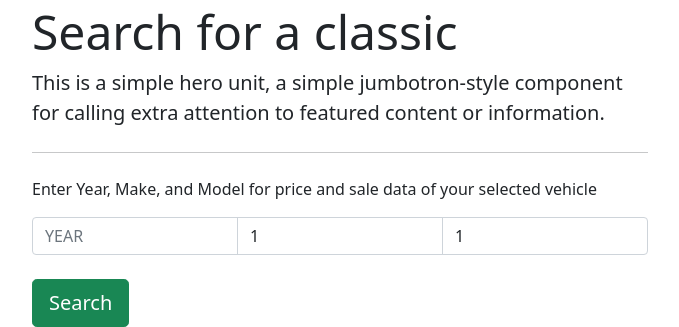
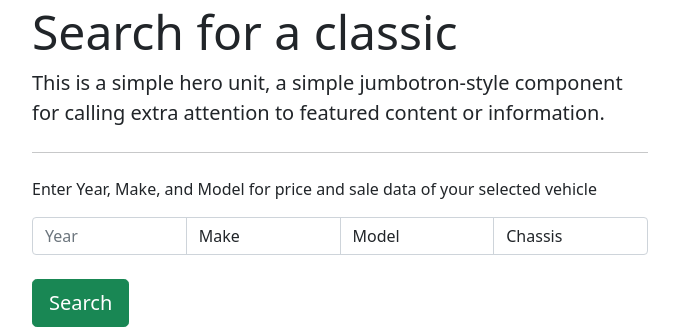
Before and after one commit to BernieAL/EuroClassic, a Python web app: template euro-classic-app/templates/home.html in a window 1280 px wide; the page is wider, and only the part inside the window is pictured. Shown: the part 162-489 px from the top of that part, without its empty margins (300-979 px from the left). Run offline with Jinja, Linux system fonts and the light colour scheme; the template is opened without the code that fills it, so the values that code supplies are empty; some libraries are stand-ins or nearby versions.

Commit message:
Dropdown values being accessed by flask

```diff
--- a/euro-classic-app/__init__.py
+++ b/euro-classic-app/__init__.py
@@ -55,8 +55,8 @@ def search():
 
 
    if request.method == 'POST':
-      car = request.form['car']
 
+      print(request.form)
       # hit backend API to retrieve results for the specific car
       # api_response = handle_data(car)
 
@@ -69,7 +69,7 @@ def search():
             {"model":"Skyline", "doors":2}
         ],
       }
-      return render_template('data.html',car=car, car_results=json.dumps(car_results))
+      return render_template('data.html',car="test", car_results=json.dumps(car_results))
       # return "hello"
    else:
       return "not post req"
--- a/euro-classic-app/templates/home.html
+++ b/euro-classic-app/templates/home.html
@@ -21,9 +21,11 @@
           <form class="form-inline" action="/search" method="POST">
             <div class="input-group">
 
-              <input class="form-control mr-sm-2" type="search" placeholder="YEAR" id="Year" aria-label="Search">
+              <input class="form-control mr-sm-2"  name="Year" type="search" placeholder="Year" id="Year" aria-label="Search">
 
-              <select class="form-control" aria-placeholder="Make" id="Make">
+              <select name="Make"class="form-control mr-sm-2" aria-placeholder="Make" id="Make">
+                <!-- NEED TO MAKE THESE DYNAMIC, FED IN FROM DB -->
+                <option value="" disable selected>Make</option>
                 <option>1</option>
                 <option>2</option>
                 <option>3</option>
@@ -31,13 +33,26 @@
                 <option>5</option>
               </select>
 
-              <select class="form-control mr-sm-2" aria-placeholder="Model" id="Model">
-                <option>1</option>
+              <select name="Model"class="form-control mr-sm-2" aria-placeholder="Model" id="Model">
+                   <!-- NEED TO MAKE THESE DYNAMIC, FED IN FROM DB, FILTERED BY YEAR AND MAKE -->
+                   <option value="" disable selected>Model</option>
+                   <option>1</option>
+                  <option>2</option>
+                  <option>3</option>
+                  <option>4</option>
+                  <option>5</option>
+               </select>
+
+
+               <select name="Chassis"class="form-control mr-sm-2" aria-placeholder="Chassis" id="Chassis">
+                  <!-- NEED TO MAKE THESE DYNAMIC, FED IN FROM DB, FILTERED BY YEAR AND MAKE -->
+                <option value="" disable selected>Chassis</option>
                 <option>2</option>
                 <option>3</option>
                 <option>4</option>
                 <option>5</option>
-              </select>
+               </select>
+
 
             </div>
 
@@ -57,6 +72,7 @@
 <script>
 
 
+
 </script>
 
 
```
